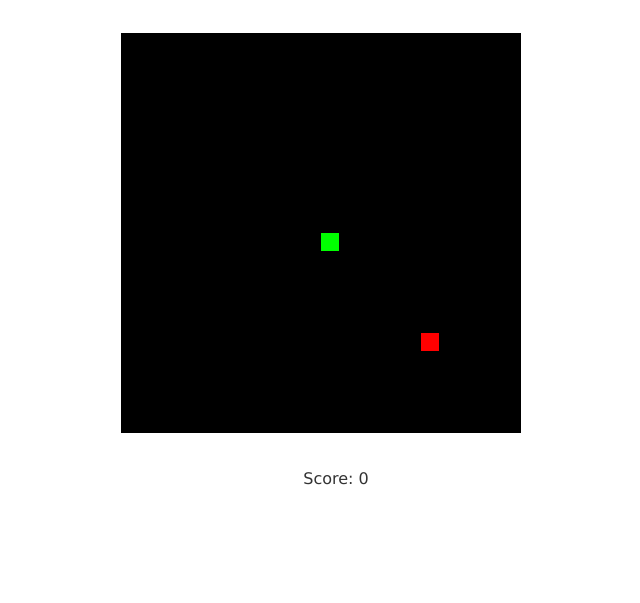
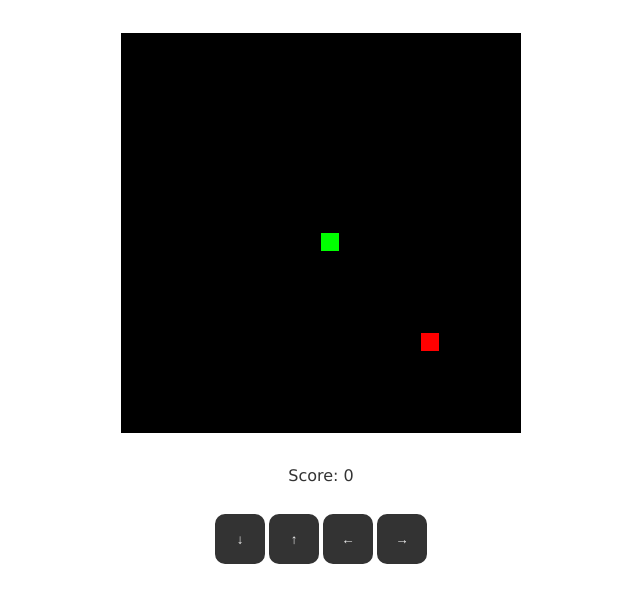
Before and after one commit to tsjdev-apps/SnakeJS, a plain HTML site: page index.html in a window 1280 px wide. Shown: the part 141-744 px from the top of the page, without its empty margins (319-959 px from the left). Drawn offline with Linux system fonts and the light colour scheme.

Commit message:
- add buttons for playing

```diff
--- a/index.html
+++ b/index.html
@@ -25,9 +25,16 @@
             color: #333333;
             font-family: 'Lucida Sans', Arial, sans-serif;
             font-size: 16px;
-            line-height: 26px;
-            text-indent: 30px;
-            margin: 29px;
+            margin: 29px 0px;
+        }
+
+        button {
+            background-color: #333333;
+            color:#efefef;
+            border: 2px solid #333333;
+            border-radius: 10px;
+            width: 50px;
+            height: 50px;
         }
 
         .centered {
@@ -41,6 +48,10 @@
       <h1>SnakeJS</h1>
       <canvas id="gameCanvas" class="centered" width="400" height="400"></canvas>
       <p id="scoreLabel"></p>
+      <button class="button" onclick="move(40)" type="button">↓</button>
+      <button class="button" onclick="move(38)" type="button">↑</button>
+      <button class="button" onclick="move(37)" type="button">←</button>
+      <button class="button" onclick="move(39)" type="button">→</button>
 
       <script>
         window.onload=function() {
```
